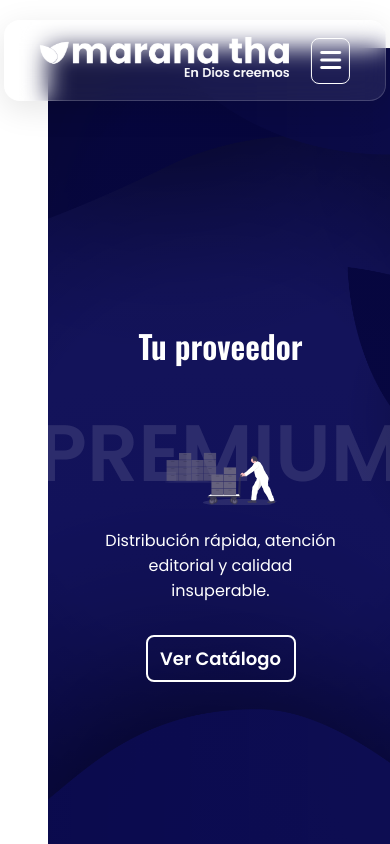
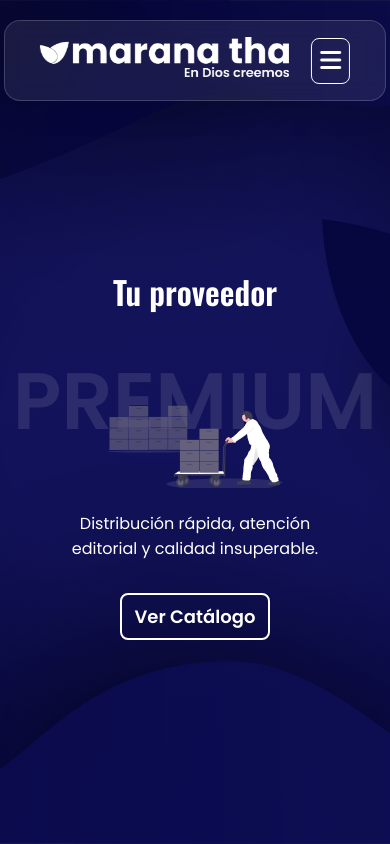
Before and after one commit to Oscarmp7/maranatha-landing-page, a plain HTML site: page index.html in a window 390 px wide. Shown: the top 844 px of the page. Drawn offline with nearby package versions, Linux system fonts and the light colour scheme.

Commit message:
Update style.css

```diff
--- a/style.css
+++ b/style.css
@@ -1061,9 +1061,11 @@ body {
   }
 
   .page-grid {
+    display: flex;
+    flex-direction: column;
     align-items: center;
     width: 100%;
-    gap: 3rem;
+    gap: 3rem;␊
   }
 
   /* Hero Section */
@@ -1093,7 +1095,8 @@ body {
   }
 
   .hero-visual img {
-    width: 140px;
+    width: 80%;
+    max-width: 220px;
     height: auto;
   }
 
```
